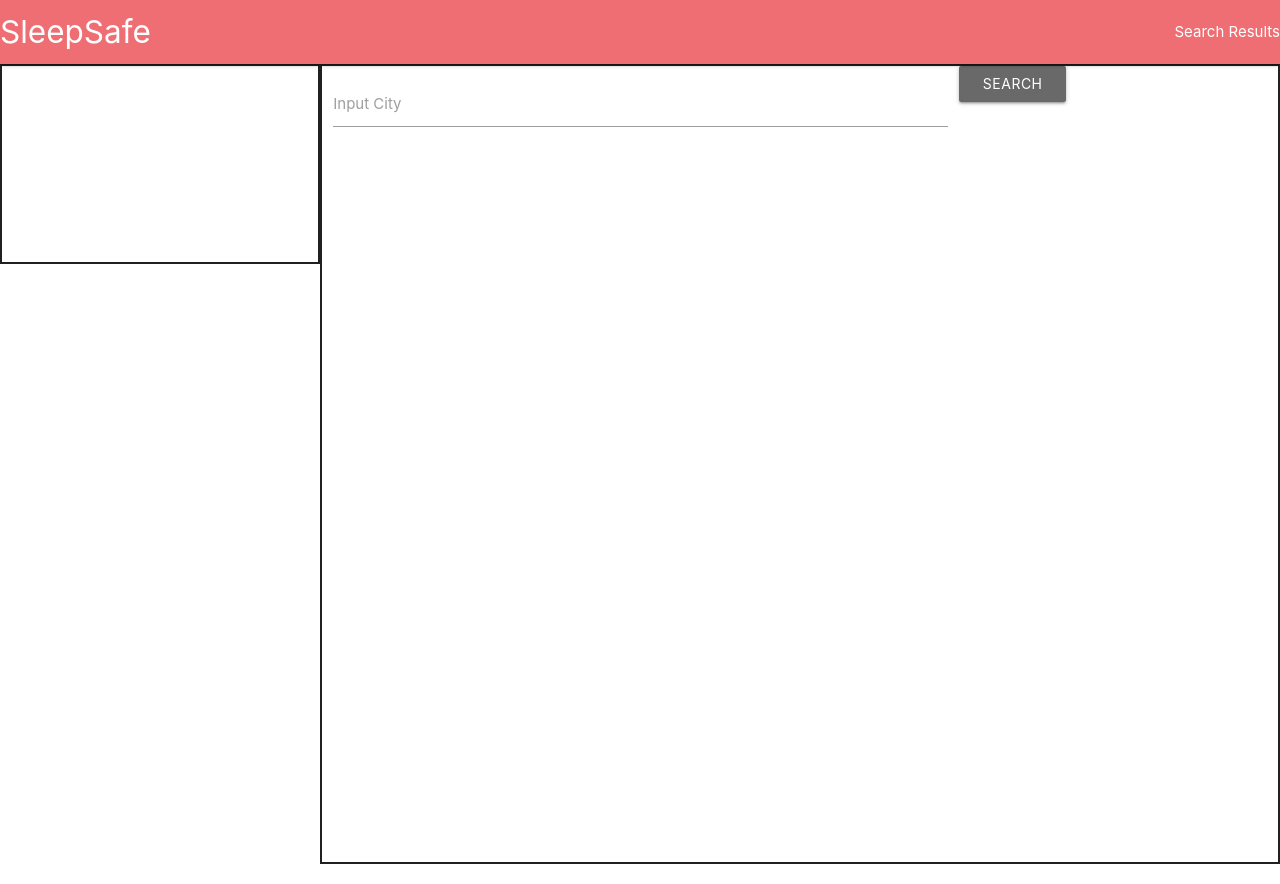
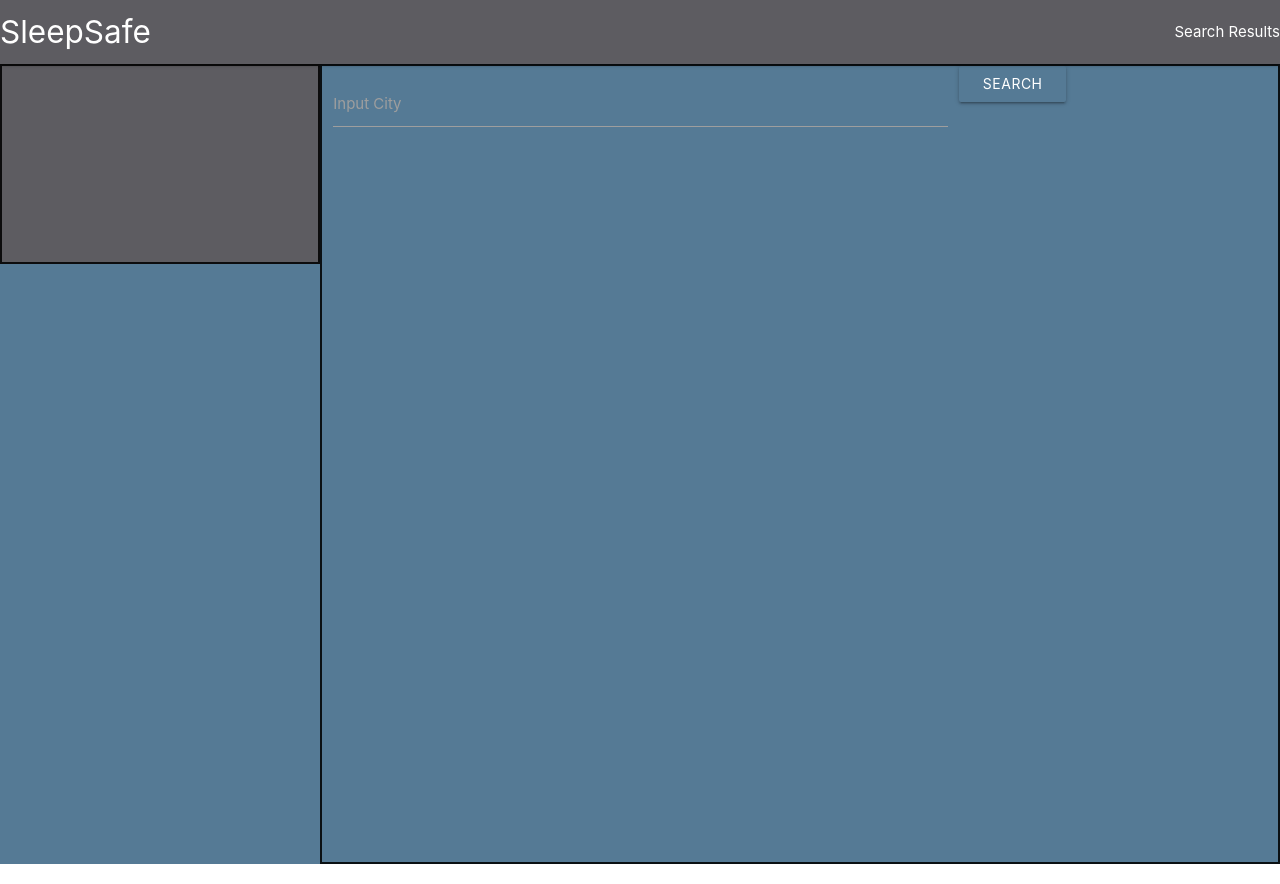
Before and after one commit to teamgoughnutz/SleepSafe, a plain HTML site: page index.html in a window 1280 px wide. Drawn offline with nearby package versions, Linux system fonts and the light colour scheme.

Commit message:
addded to css to define areas

```diff
--- a/assets/style.css
+++ b/assets/style.css
@@ -4,6 +4,8 @@
     box-sizing: border-box;
     border: solid 2px;
     height: 200px;
+    background-color: #5d5c61;
+
 
 }
 
@@ -16,6 +18,12 @@
 }
 
 #button1 {
-    background-color: dimgrey;
+    background-color:#557A95;
+
 
 }
+.nav-wrapper{
+    background-color: #5d5c61;
+
+
+}
--- a/index.html
+++ b/index.html
@@ -25,13 +25,15 @@
         </nav>
     </div>
 
-    <div class="row">
+    <div class="row" style="background-color: #557A95">
 
         <div class="col s3 left" id="resultsDiv">
 
 
 
         </div>
+
+
 
         <div class="col s9 left" id="mapIMG">
             <div class="row">
```
Lines whose indentation alone changed are shown as unchanged.
